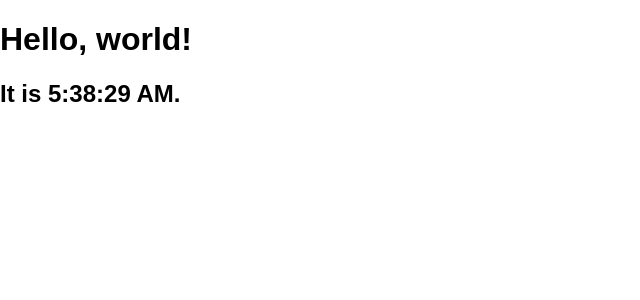
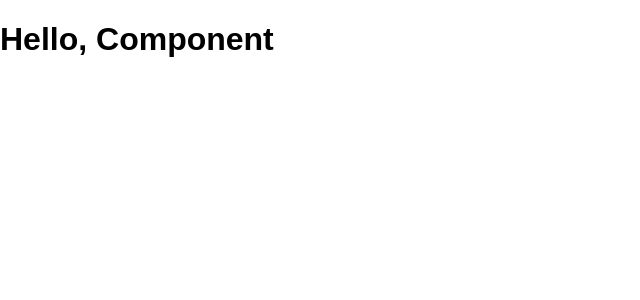
Before and after one commit to SageSanyue/reactTest1.0, a React (Create React App) app: page / in a window 1280 px wide. Shown: the top 300 px of the page, without its empty margins (0-640 px from the left). Built offline with nearby package versions, Linux system fonts and the light colour scheme.

Commit message:
增加Welcome.js独立组件

```diff
--- /dev/null
+++ b/src/Welcome.js
@@ -0,0 +1,8 @@
+import React from 'react';// 为什么要 import React
+class Welcome extends React.Component {
+    render() {
+      return <h1>Hello, Component</h1>;
+    }
+  }
+
+export default Welcome // 为什么要 export，为什么要加 default
--- a/src/index.js
+++ b/src/index.js
@@ -3,8 +3,10 @@ import ReactDOM from 'react-dom';
 import './index.css';
 import App from './App';
 import registerServiceWorker from './registerServiceWorker';
+import Welcome from './Welcome'
 
-function tick(){
+
+/*function tick(){
   const element = (
     <div>
       <h1>Hello, world!</h1>
@@ -22,3 +24,10 @@ function tick(){
 
 
 setInterval(tick, 1000);
+*/
+
+
+ReactDOM.render(
+  <Welcome/>,
+  document.getElementById('root')
+)
```
